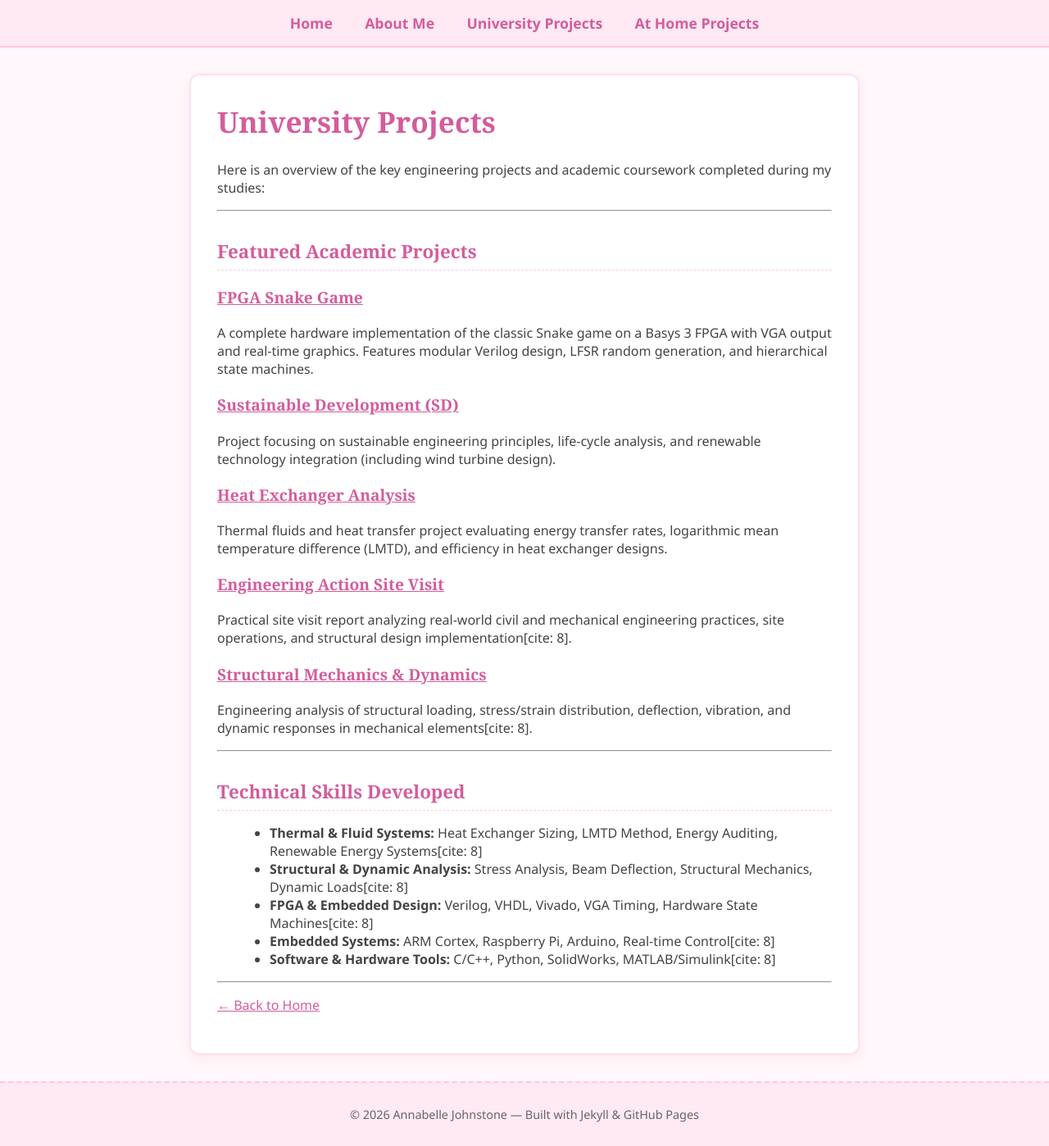
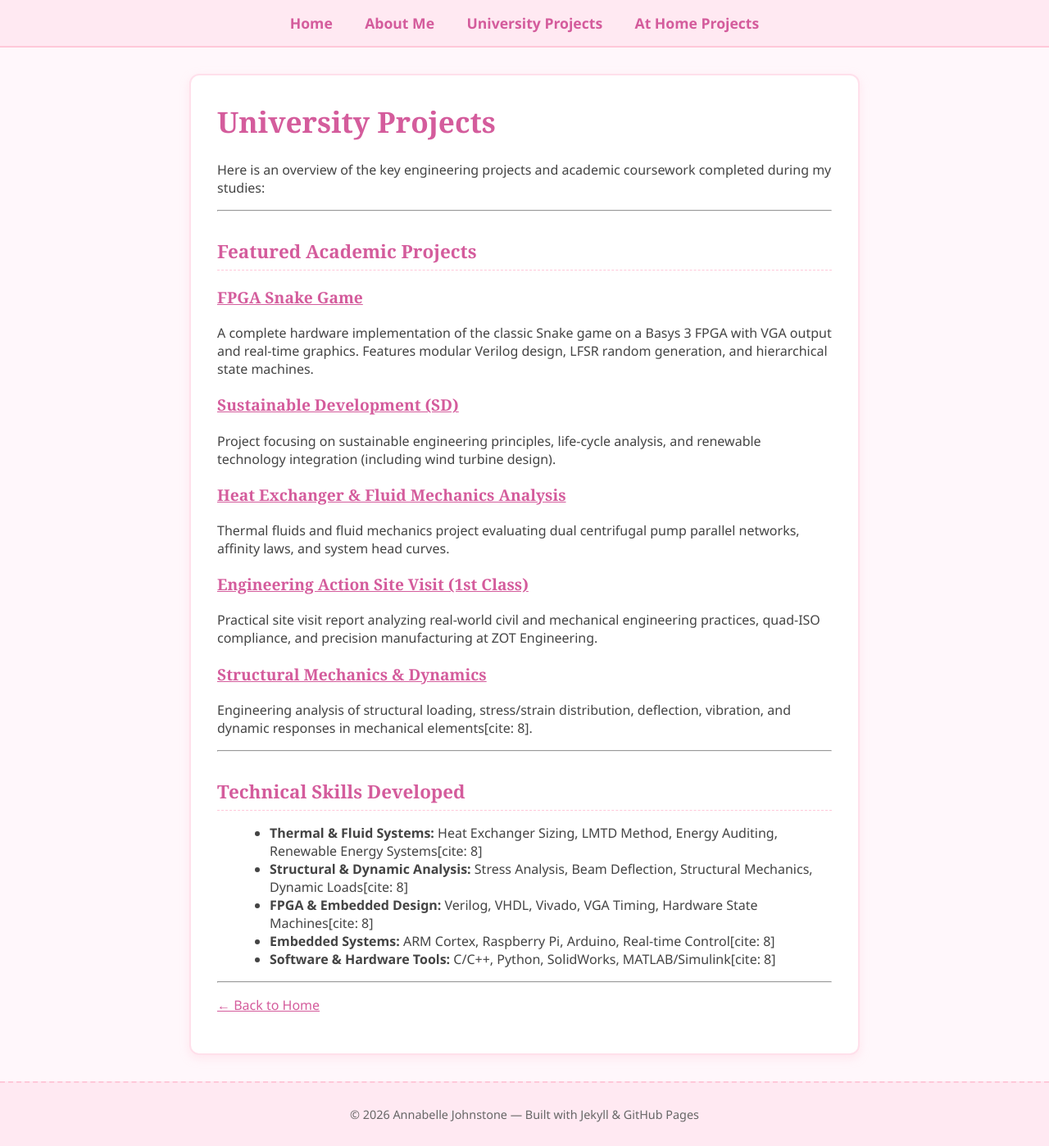
Before and after one commit to AnnabelleJohnstone/AJengineering-projects, a Jekyll site: the page built from university-projects.md, in a window 1280 px wide. Shown: the whole page at 82% size. Built offline with Jekyll 4.4.1, drawn with Linux system fonts in a browser that asks for light colours.

Commit message:
Update project titles and descriptions in markdown

```diff
--- a/university-projects.md
+++ b/university-projects.md
@@ -18,11 +18,11 @@ A complete hardware implementation of the classic Snake game on a Basys 3 FPGA w
 ### [Sustainable Development (SD)]({{ '/projects/SD' | relative_url }})
 Project focusing on sustainable engineering principles, life-cycle analysis, and renewable technology integration (including wind turbine design).
 
-### [Heat Exchanger Analysis]({{ '/projects/Heat Exchanger' | relative_url }})
-Thermal fluids and heat transfer project evaluating energy transfer rates, logarithmic mean temperature difference (LMTD), and efficiency in heat exchanger designs.
+### [Heat Exchanger & Fluid Mechanics Analysis]({{ '/projects/heat-exchanger/' | relative_url }})
+Thermal fluids and fluid mechanics project evaluating dual centrifugal pump parallel networks, affinity laws, and system head curves.
 
-### [Engineering Action Site Visit]({{ '/projects/Engineering Action Site visit' | relative_url }})
-Practical site visit report analyzing real-world civil and mechanical engineering practices, site operations, and structural design implementation[cite: 8].
+### [Engineering Action Site Visit (1st Class)]({{ '/projects/engineering-action-site-visit/' | relative_url }})
+Practical site visit report analyzing real-world civil and mechanical engineering practices, quad-ISO compliance, and precision manufacturing at ZOT Engineering.
 
 ### [Structural Mechanics & Dynamics]({{ '/projects/Structural mechanics' | relative_url }})
 Engineering analysis of structural loading, stress/strain distribution, deflection, vibration, and dynamic responses in mechanical elements[cite: 8].
```
